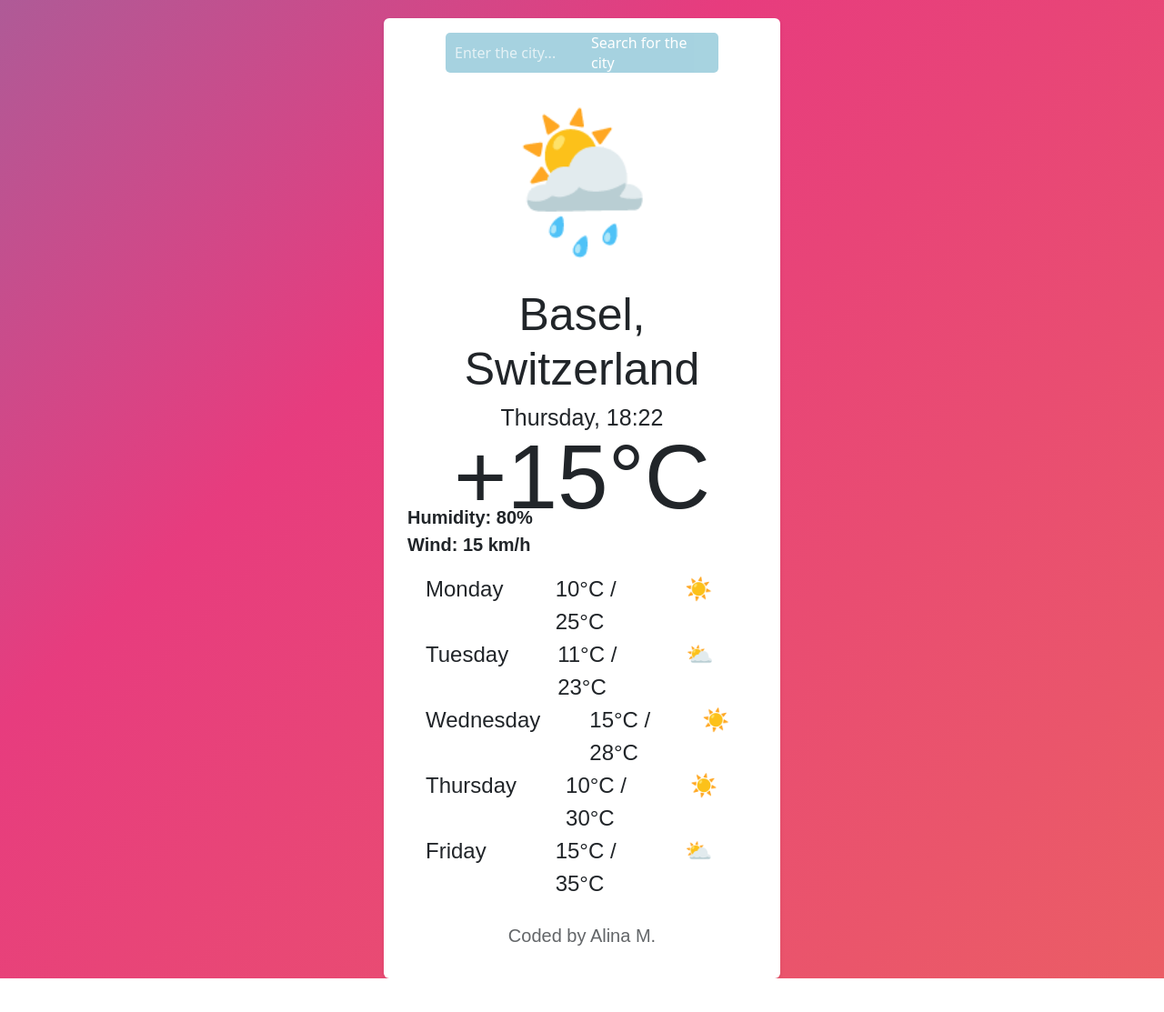
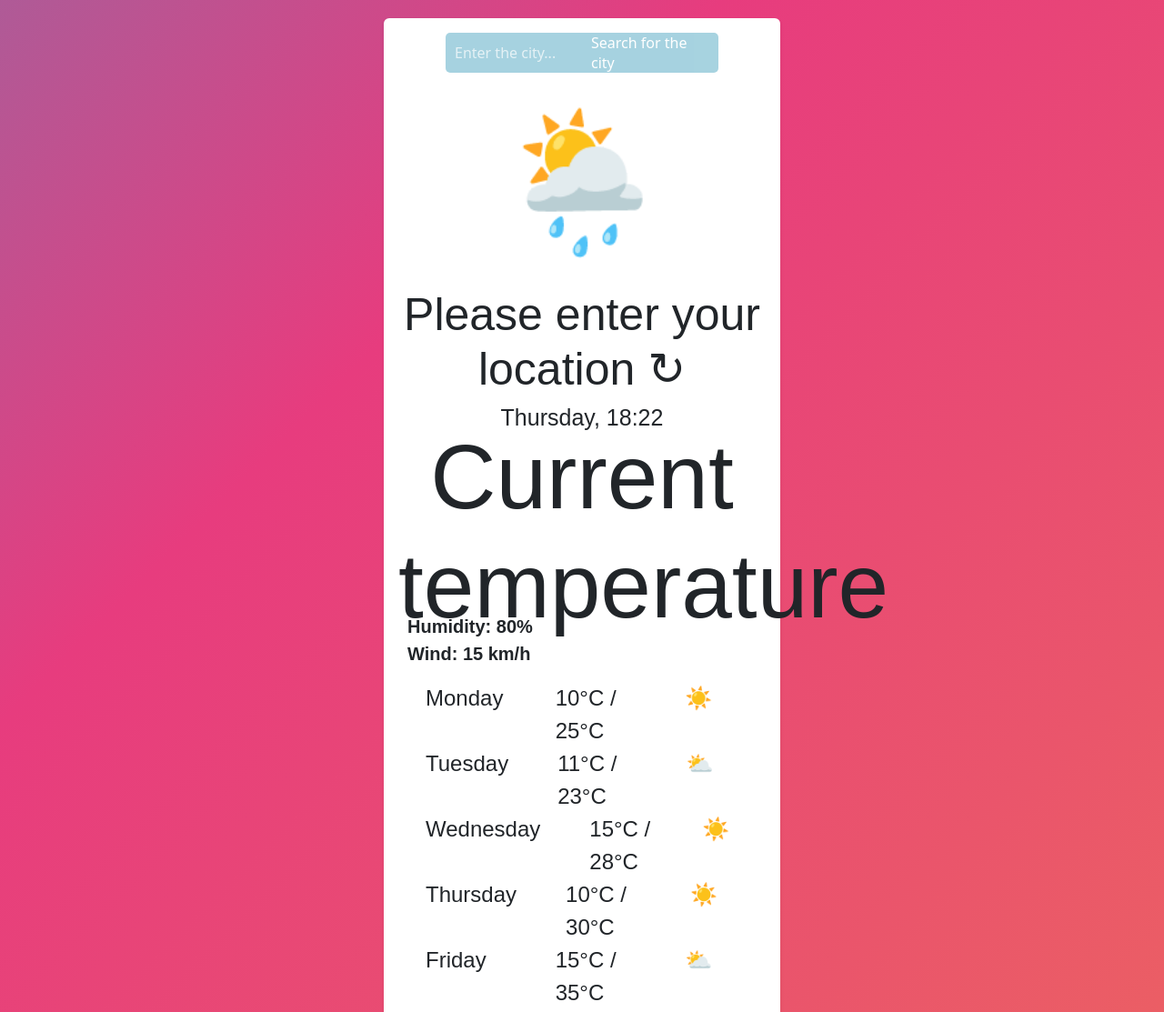
Before and after one commit to a-matchuk/weather-project, a website built with Parcel: page index.html in a window 1280 px wide. Shown: the top 1113 px of the page at 91% size. Before the commit the page ends 1076 px from the top, so only its background shows below. Built offline with nearby package versions, Linux system fonts and the light colour scheme; a web font is replaced by a local one.

Commit message:
Location and temp updates

```diff
--- a/index.html
+++ b/index.html
@@ -29,9 +29,9 @@
         <br />
         <h1>🌦</h1>
         <br />
-        <h2>Basel, Switzerland</h2>
+        <h2>Please enter your location ↻</h2>
         <h3>Current day and time</h3>
-        <h4>+15°C</h4>
+        <h4>Current temperature</h4>
         <p class="humidity">Humidity: 80%</p>
         <p class="wind">Wind: 15 km/h</p>
         <div class="row">
```
